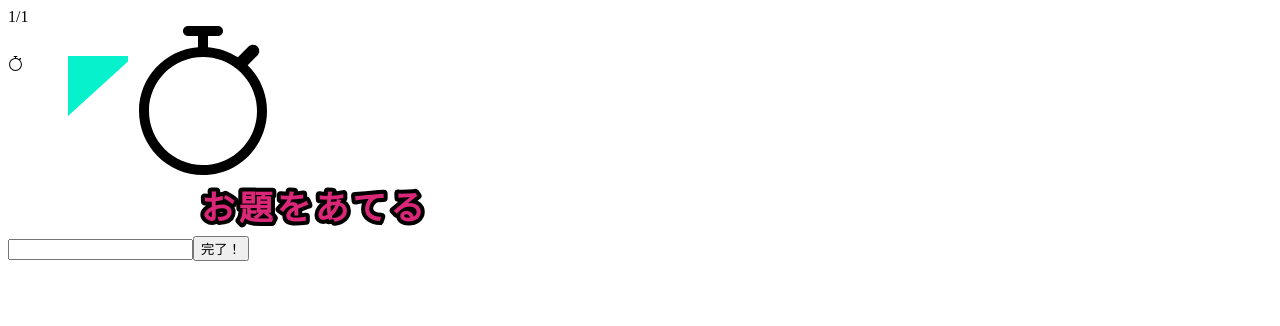
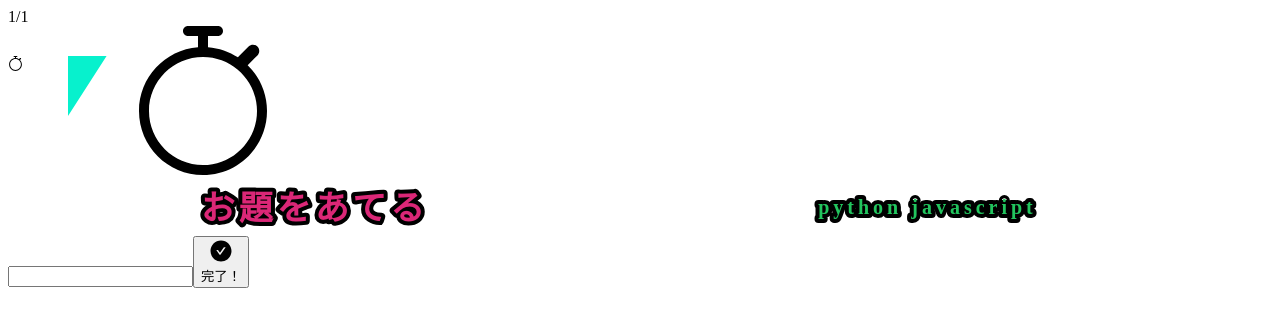
Before and after one commit to saezuri510/hackz-katayaburi, a Next.js app: page /answer in a window 1280 px wide. Shown: the top 326 px of the page. Built offline with nearby package versions, Linux system fonts and the light colour scheme.

Commit message:
feat : answerページを作成しました

```diff
--- a/src/components/icons/FrameText/index.tsx
+++ b/src/components/icons/FrameText/index.tsx
@@ -1,8 +1,10 @@
 type Props = {
   text: string;
+  fillColor: string;
+  fontSize: number;
 };
 
-export const FrameText = ({ text }: Props) => {
+export const FrameText = ({ fillColor, fontSize, text }: Props) => {
   return (
     <svg
       height="52"
@@ -14,9 +16,9 @@ export const FrameText = ({ text }: Props) => {
       <text
         dominantBaseline="alphabetic"
         dy="0.4em"
-        fill="#db2777"
+        fill={fillColor}
         fontFamily="Meiryo UI"
-        fontSize="34"
+        fontSize={fontSize}
         fontWeight="bold"
         letterSpacing="4"
         stroke="#000000"
@@ -31,9 +33,9 @@ export const FrameText = ({ text }: Props) => {
       <text
         dominantBaseline="alphabetic"
         dy="0.4em"
-        fill="#db2777"
+        fill={fillColor}
         fontFamily="Meiryo UI"
-        fontSize="34"
+        fontSize={fontSize}
         fontWeight="bold"
         letterSpacing="4"
         strokeWidth="0"
--- a/src/components/pages/Answer/index.tsx
+++ b/src/components/pages/Answer/index.tsx
@@ -1,3 +1,5 @@
+import { AiFillCheckCircle } from "react-icons/ai";
+
 import { FrameText } from "@/components/icons/FrameText";
 import { GameFrame } from "@/components/layouts/GameFrame";
 import { MainLayout } from "@/components/layouts/MainLayout";
@@ -15,11 +17,15 @@ export const AnswerPage = () => {
             <NumberPeople />
             <Timer />
           </div>
-          <div className="flex flex-col items-center justify-center space-y-[16px] pb-[64px]">
-            <FrameText text="お題をあてる" />
+          <div className="mb-[64px] mt-[24px] flex flex-col items-center justify-center space-y-[16px] rounded-[5px] bg-fuchsia-925/[.25] p-[16px]">
+            <FrameText fillColor="#db2777" fontSize={34} text="お題をあてる" />
+            <FrameText fillColor="rgb(34 197 94)" fontSize={20} text="python javascript" />
             <div className="flex justify-center">
               <PopInput className="h-[40px] w-[400px]" type="text" />
-              <PopButton className="ml-[8px] w-32 drop-shadow-lg">完了！</PopButton>
+              <PopButton className="ml-[8px] w-32 drop-shadow-lg">
+                <AiFillCheckCircle size={24} />
+                <div className="w-[96px]">完了！</div>
+              </PopButton>
             </div>
           </div>
         </>
--- a/src/components/pages/Theme/index.tsx
+++ b/src/components/pages/Theme/index.tsx
@@ -20,7 +20,7 @@ export const ThemePage: NextPage = () => {
           </div>
           <div className="flex flex-col items-center justify-center space-y-[16px] pb-[64px]">
             <Image alt="image" height={136} src="/image/clock.png" width={136} />
-            <FrameText text="動的型付け言語といえば？" />
+            <FrameText fillColor="#db2777" fontSize={34} text="動的型付け言語といえば？" />
             <div className="flex justify-center">
               <PopInput
                 className="h-[40px] w-[400px]"
--- a/src/components/ui/domain/ChatBubble/index.tsx
+++ b/src/components/ui/domain/ChatBubble/index.tsx
@@ -6,7 +6,7 @@ interface ChatBubbleChildren {
   align: "left" | "right";
 }
 
-const ChatBubble = ({ name, children, align }: ChatBubbleChildren) => {
+const ChatBubble = ({ align, children, name }: ChatBubbleChildren) => {
   return (
     <div className={`flex flex-col gap-1 p-4 ${align === "left" ? "items-start" : "items-end"}`}>
       <div className="text-[5px]">{name}</div>
--- a/src/pages/chat.tsx
+++ b/src/pages/chat.tsx
@@ -1,3 +1,3 @@
-import ChatPage  from "@/components/pages/Chat";
+import ChatPage from "@/components/pages/Chat";
 
 export default ChatPage;
```
Also changed, not shown: src/components/layouts/NumberPeople/index.tsx (+3 -5 lines), src/components/pages/Chat/index.tsx (+7 -3 lines).
